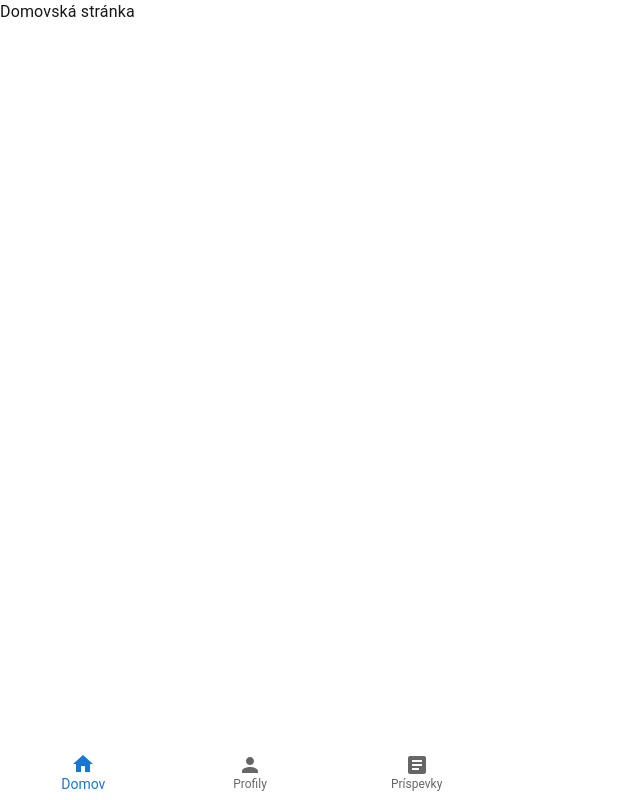
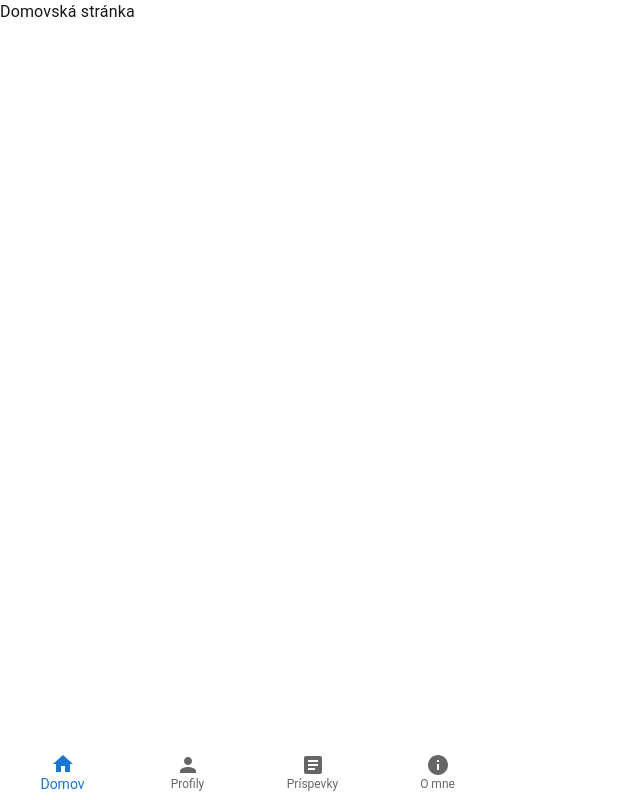
Before and after one commit to joz-ves/zosig, a Next.js app: page / in a window 1280 px wide. Shown: the whole page, without its empty margins (0-640 px from the left). Built offline with nearby package versions, Linux system fonts and the light colour scheme.

Commit message:
o-mne-navbar

```diff
--- a/src/components/NavBar.tsx
+++ b/src/components/NavBar.tsx
@@ -9,6 +9,7 @@ import BottomNavigationAction from '@mui/material/BottomNavigationAction';
 import PersonIcon from '@mui/icons-material/Person';
 import HomeIcon from '@mui/icons-material/Home';
 import ArticleIcon from '@mui/icons-material/Article';
+import InfoIcon from '@mui/icons-material/Info';
 
 export default function SimpleBottomNavigation() {
   const [value, setValue] = useState(0);
@@ -25,11 +26,13 @@ export default function SimpleBottomNavigation() {
           if (newValue === 0) router.push('/');
           if (newValue === 1) router.push('/profil');
           if (newValue === 2) router.push('/prispevok');
+          if (newValue === 3) router.push('/o-mne')
         }}
       >
         <BottomNavigationAction label="Domov" icon={<HomeIcon />} />
         <BottomNavigationAction label="Profily" icon={<PersonIcon />} />
         <BottomNavigationAction label="Príspevky" icon={<ArticleIcon />} />
+        <BottomNavigationAction label="O mne" icon={<InfoIcon />} />
       </BottomNavigation>
     </Box>
   );
```
Also changed, not shown: 1 other file (tests, documents, lock files or other folders).
